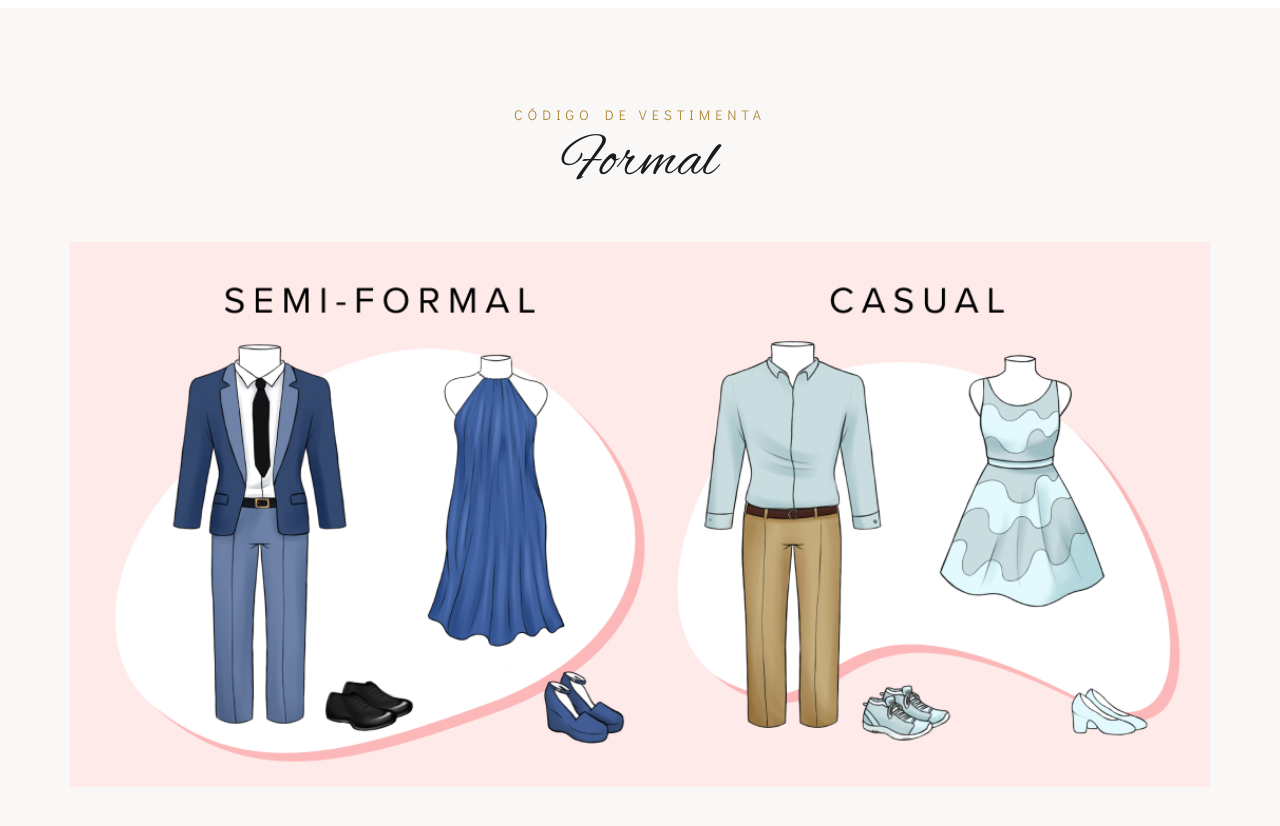
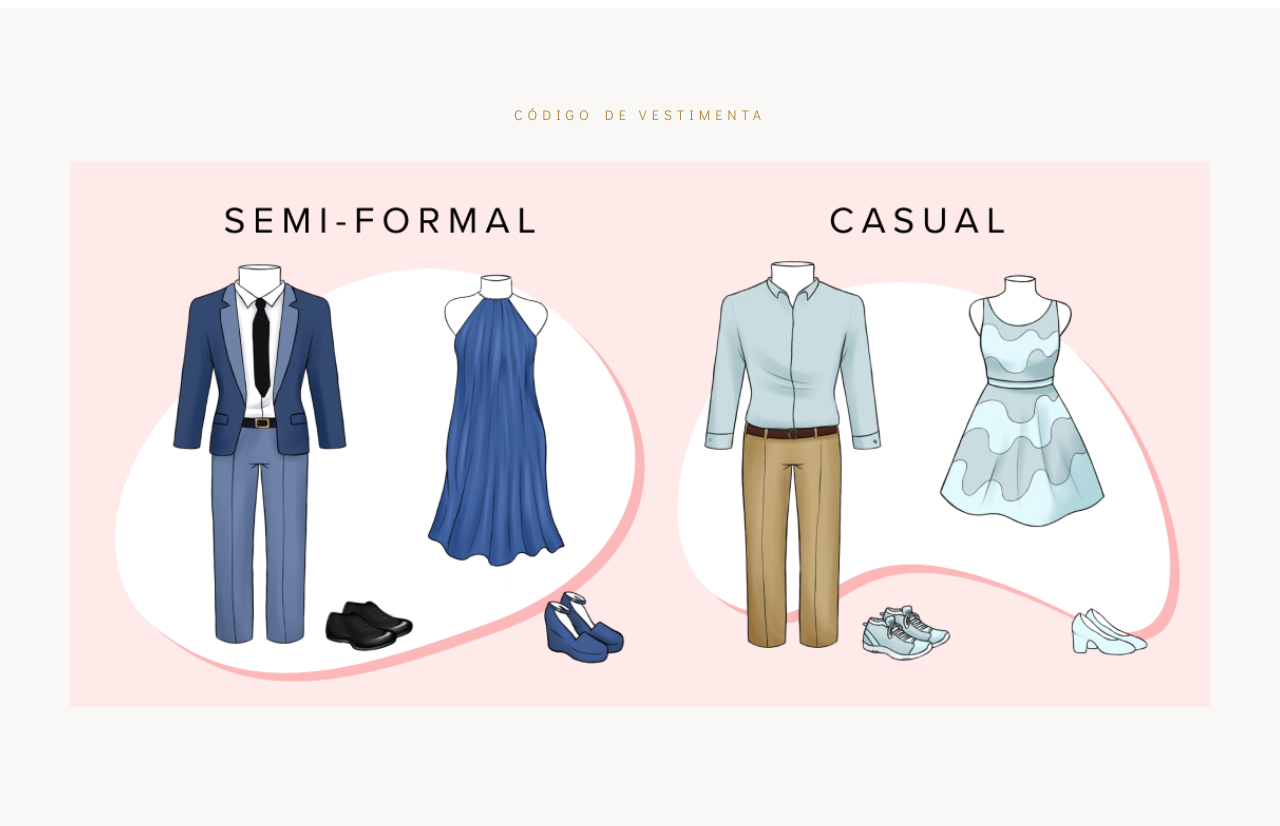
Before and after one commit to slfdez/LoMaInv, a plain HTML site: page index.html in a window 1280 px wide. Shown: the part 6460-7286 px from the top of the page. Drawn offline with Linux system fonts and the light colour scheme.

Commit message:
Update index.html

```diff
--- a/index.html
+++ b/index.html
@@ -289,7 +289,6 @@
                 <div class="row">
                     <div class="col-md-12 text-center mb-30 animate-box" data-animate-effect="fadeInUp">
                         <h6 class="section-subtitle">Código de Vestimenta</h6>
-                        <h2 class="section-title">Formal</h2>
                     </div>
                     <img src="images/Imagen1.png" alt="">
 
```
